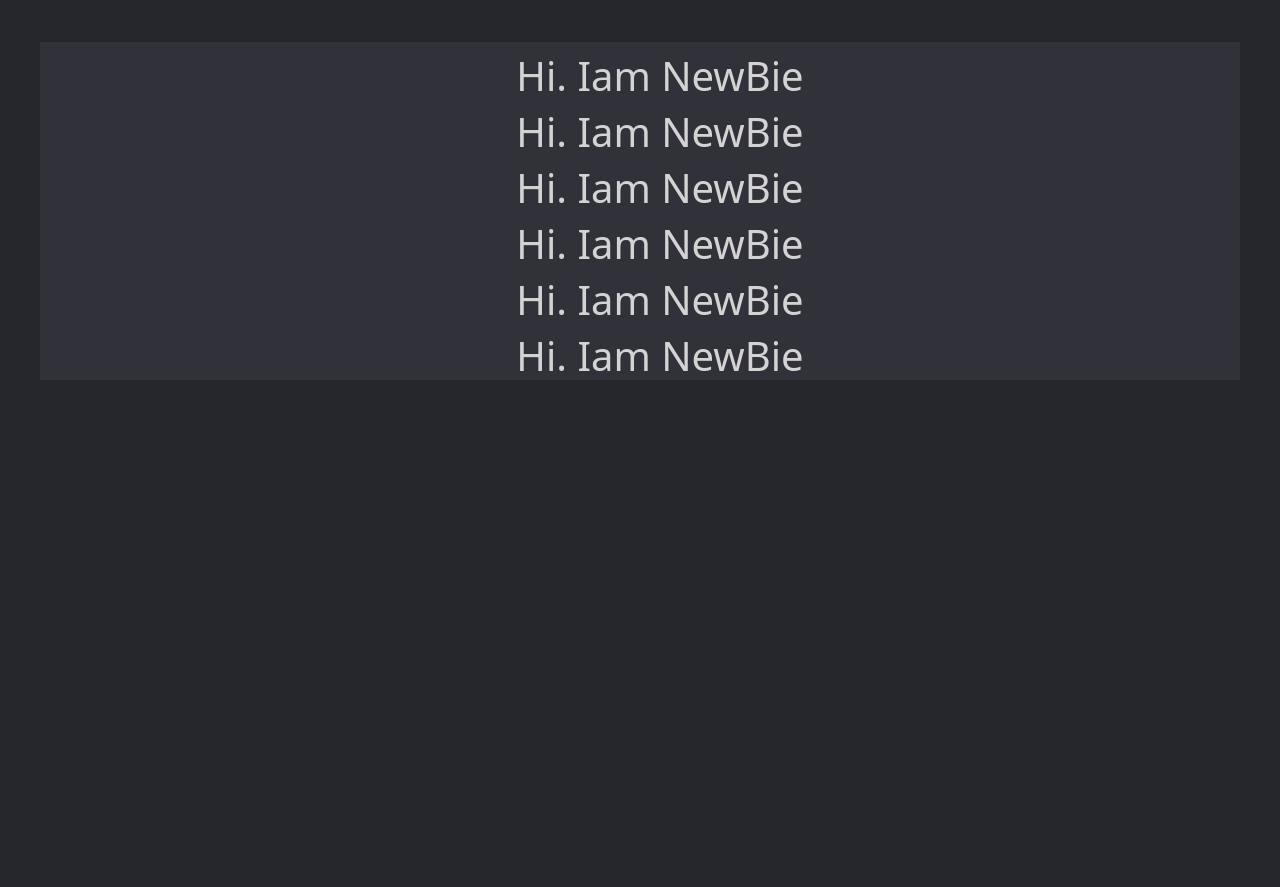
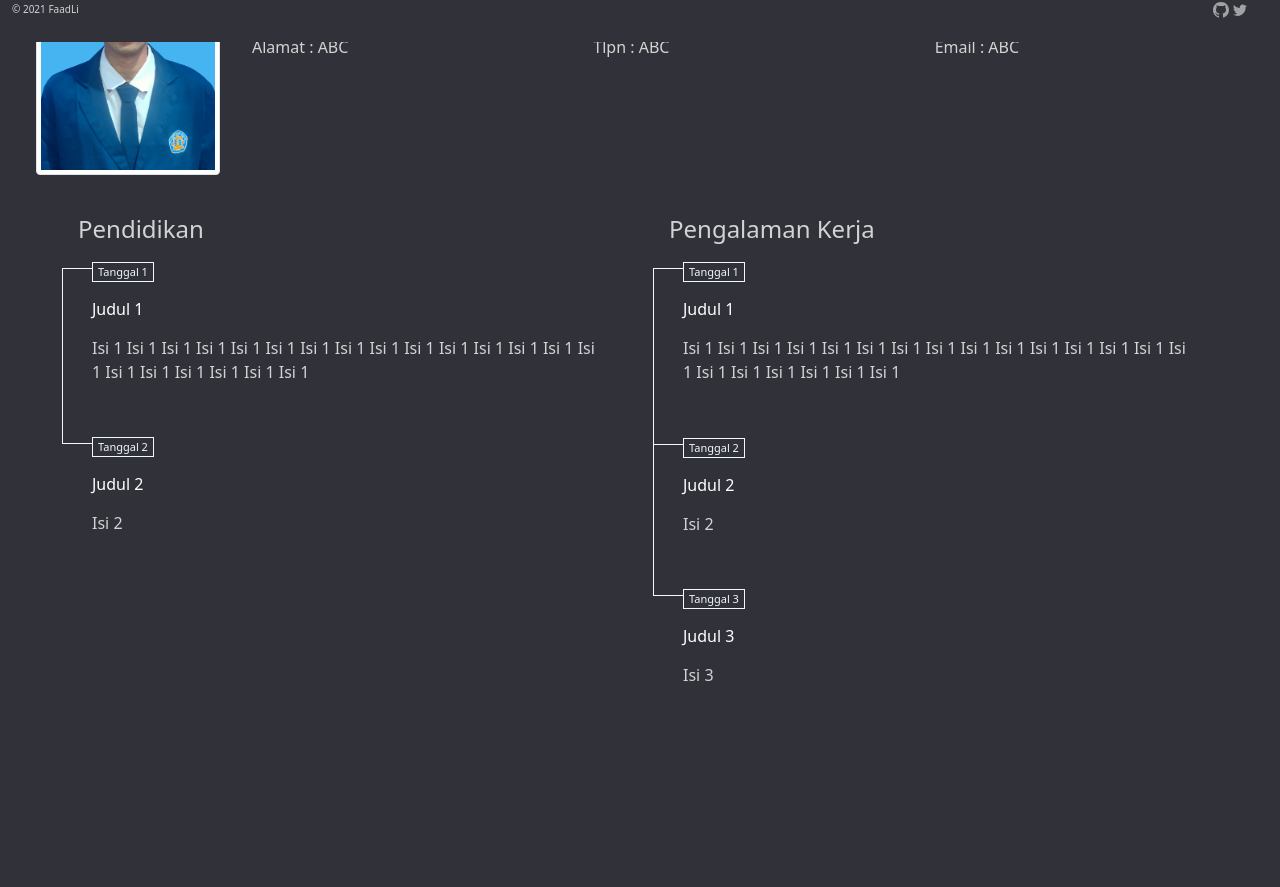
Before and after one commit to FaadLi/faadli.github.io, a plain HTML site: page index.html in a window 1280 px wide. Shown: the part 758-1645 px from the top of the page. Before the commit the page ends 1178 px from the top, so only its background shows below. Drawn offline with Linux system fonts and the light colour scheme.

Commit message:
resume experient

```diff
--- a/assets/custom.css
+++ b/assets/custom.css
@@ -1,34 +1,114 @@
 .full {
     background-color: #31313a;
+    color: lightgrey;
     height: auto;
-    padding-left: 40px;
-    margin: 40px;
 }
 
 nav.header {
     background-color: #31313a;
-    padding-left: 40px;
-    margin-left: 40px;
-    margin-right: 40px;
-    margin-top: 40px;
-    text-align: center;
-}
-
-nav.header2 {
-    background-color: #26262d;
-    padding-top: 40px;
 }
 
 nav.footer {
     background-color: #31313a;
-    padding-left: 40px;
-    margin-left: 40px;
-    margin-right: 40px;
-    margin-bottom: 40px;
     font-size: 20px;
 }
 
-nav.footer2 {
-    background-color: #26262d;
-    padding-bottom: 40px;
+
+/* Border Tabel */
+
+
+/* border line */
+
+.resume-items .resume-item .name {
+    font-weight: 500;
+    color: white;
+    font-style: initial;
+    margin: 0 0 15px 0;
 }
+
+.resume-items .resume-item p {
+    margin: 0;
+}
+
+.resume-items .resume-item:before {
+    background: aliceblue;
+}
+
+.resume-items .resume-item .date {
+    color: aliceblue;
+    border-color: aliceblue;
+}
+
+.resume-items .resume-item .date:before {
+    background: aliceblue;
+}
+
+
+/* end border line */
+
+@media (max-width: 840px) {
+    .section.resume .cols .col.col-md:first-child {
+        margin-bottom: 120px;
+    }
+}
+
+.resume-items .resume-item {
+    position: relative;
+    padding: 0 30px 60px 30px;
+}
+
+@media (max-width: 840px) {
+    .resume-items .resume-item {
+        padding-right: 0px;
+    }
+}
+
+.resume-items .resume-item:before {
+    content: '';
+    position: absolute;
+    left: 0;
+    top: 0;
+    width: 1px;
+    height: 100%;
+    background: aliceblue;
+}
+
+.resume-items .resume-item:first-child {
+    padding-top: 0;
+}
+
+.resume-items .resume-item:last-child {
+    padding-bottom: 0;
+    margin-top: -1px;
+}
+
+.resume-items .resume-item:last-child:before {
+    display: none;
+}
+
+.resume-items .resume-item .date {
+    position: relative;
+    top: -10px;
+    margin: 0 0 5px 0;
+    display: inline-block;
+    padding: 0 5px;
+    height: 20px;
+    line-height: 18px;
+    font-weight: 500;
+    font-size: 11px;
+    color: aliceblue;
+    border: 1px solid aliceblue;
+}
+
+.resume-items .resume-item .date:before {
+    content: '';
+    width: 29px;
+    height: 1px;
+    position: absolute;
+    left: -30px;
+    top: 5px;
+    background: aliceblue;
+}
+
+
+/* end Border Tabel */
--- a/index.html
+++ b/index.html
@@ -12,13 +12,10 @@
 
 
 
-<body style="background-color: #26262d; color: lightgrey; zoom: 100%;">
-    <div class="full">
+<body class="full container-fluid">
 
-        <nav class="navbar fixed-top navbar-light header2">
-            <div class="container-fluid">
-            </div>
-        </nav>
+    <!-- https://www.codeply.com/p/P0KN7DNsEq -->
+
 
     <nav class="navbar fixed-top navbar-expand-lg navbar-dark header">
         <div class="container-fluid text-center">
@@ -46,23 +43,91 @@
     </nav>
 
 
-        <div class="flex-nowrap" style=" text-align: center; padding:180px;">
+    <div class="flex-nowrap" style=" text-align: center; padding:200px;">
         <h1 class="">Hello, world!</h1>
         <h3>Iam Newbie</h3>
         <p>i am trying building website portofolio.</p>
         <br><br>
     </div>
-        <div class="flex-nowrap">
-            <h1 class="text-center">Hi. Iam NewBie</h1>
-            <h1 class="text-center">Hi. Iam NewBie</h1>
-            <h1 class="text-center">Hi. Iam NewBie</h1>
-            <h1 class="text-center">Hi. Iam NewBie</h1>
-            <h1 class="text-center">Hi. Iam NewBie</h1>
-            <h1 class="text-center">Hi. Iam NewBie</h1>
-            <h1 class="text-center">Hi. Iam NewBie</h1>
-            <h1 class="text-center">Hi. Iam NewBie</h1>
-            <h1 class="text-center">Hi. Iam NewBie</h1>
-            <h1 class="text-center">Hi. Iam NewBie</h1>
+    <hr>
+    <div class="flex-nowrap" style="padding-bottom: 200px;">
+        <div class="row p-3">
+            <h2>Riwayat Hidup</h2>
+            <div class="col-2 m-2">
+                <img class="img-thumbnail" src="image/mzFadli.png" alt="image">
+            </div>
+
+            <div class="col">
+                <p>
+                    Lorem ipsum dolor sit amet, in quodsi vulputate pro. Ius illum vocent mediocritatem an, cule dicta iriure at. Ubique maluisset vel te, his dico vituperata ut. Pro ei phaedrum maluisset. Ex audire suavitate has, ei quodsi tacimates sapientem sed, pri zril
+                    ubique ut. Te cule tation munere noluisse. Enim torquatos ne pri, eum mollis salutandi corrumpit et, fugit apeirian duo ad.
+                </p>
+
+                <div class="row">
+                    <div class="col">
+                        Nama : ABC <br> Alamat : ABC
+                    </div>
+                    <div class="col">
+                        Umur : ABC <br> Tlpn : ABC
+                    </div>
+                    <div class="col">
+                        Posisi : ABC <br> Email : ABC
+                    </div>
+                </div>
+            </div>
+
+        </div>
+        <div class="row container-fluid" style="padding-left: 50px;">
+            <div class="col-12 col-md-6">
+                <div class="resume-items">
+                    <h4 class="p-3">Pendidikan</h4>
+                    <div class="resume-item active">
+                        <div class="date">Tanggal 1</div>
+                        <div class="name">Judul 1</div>
+                        <p>
+                            Isi 1 Isi 1 Isi 1 Isi 1 Isi 1 Isi 1 Isi 1 Isi 1 Isi 1 Isi 1 Isi 1 Isi 1 Isi 1 Isi 1 Isi 1 Isi 1 Isi 1 Isi 1 Isi 1 Isi 1 Isi 1
+                        </p>
+                    </div>
+                    <div class="resume-item active">
+                        <div class="date">Tanggal 2</div>
+                        <div class="name">Judul 2</div>
+                        <p>
+                            Isi 2
+                        </p>
+                    </div>
+
+                </div>
+
+            </div>
+            <div class="col-12 col-md-6">
+                <div class="resume-items">
+                    <h4 class="p-3">Pengalaman Kerja</h4>
+                    <div class="resume-item active">
+                        <div class="date">Tanggal 1</div>
+                        <div class="name">Judul 1</div>
+                        <p>
+                            Isi 1 Isi 1 Isi 1 Isi 1 Isi 1 Isi 1 Isi 1 Isi 1 Isi 1 Isi 1 Isi 1 Isi 1 Isi 1 Isi 1 Isi 1 Isi 1 Isi 1 Isi 1 Isi 1 Isi 1 Isi 1
+                        </p>
+                    </div>
+                    <div class="resume-item active">
+                        <div class="date">Tanggal 2</div>
+                        <div class="name">Judul 2</div>
+                        <p>
+                            Isi 2
+                        </p>
+                    </div>
+                    <div class="resume-item active">
+                        <div class="date">Tanggal 3</div>
+                        <div class="name">Judul 3</div>
+                        <p>
+                            Isi 3
+                        </p>
+                    </div>
+
+                </div>
+
+            </div>
+
         </div>
 
 
@@ -84,22 +149,36 @@
                 <div class="navbar-collapse collapse w-100 order-1 order-md-0 dual-collapse2">
                     <ul class="navbar-nav me-auto">
                         <li class="nav-item active">
-                            <a class="nav-link" href="#">Left</a>
+                            <div class="copy" style="font-size: 10px;">
+                                © 2021 FaadLi
+                            </div>
                         </li>
                     </ul>
                 </div>
-                <div class="navbar-collapse collapse w-100 order-3 dual-collapse2">
-                    <ul class="navbar-nav ms-auto">
+
+                <div class="navbar-collapse w-100 order-3 dual-collapse2">
+                    <ul class="navbar-nav ms-auto  text-center">
+
                         <li class="nav-item">
-                            <a class="nav-link" href="#">Right</a>
+                            <div class="row">
+                                <div class="col"></div>
+                                <a class="nav-link col-2" href="#">
+                                    <svg id="i-github" xmlns="http://www.w3.org/2000/svg" viewBox="0 0 64 64" width="16" height="32">
+                                        <path stroke-width="0" fill="currentColor" d="M32 0 C14 0 0 14 0 32 0 53 19 62 22 62 24 62 24 61 24 60 L24 55 C17 57 14 53 13 50 13 50 13 49 11 47 10 46 6 44 10 44 13 44 15 48 15 48 18 52 22 51 24 50 24 48 26 46 26 46 18 45 12 42 12 31 12 27 13 24 15 22 15 22 13 18 15 13 15 13 20 13 24 17 27 15 37 15 40 17 44 13 49 13 49 13 51 20 49 22 49 22 51 24 52 27 52 31 52 42 45 45 38 46 39 47 40 49 40 52 L40 60 C40 61 40 62 42 62 45 62 64 53 64 32 64 14 50 0 32 0 Z" />
+                                    </svg>
+                                </a>
+                                <a class="nav-link col-2" href="#">
+                                    <svg id="i-twitter" xmlns="http://www.w3.org/2000/svg" viewBox="0 0 64 64" width="16" height="32">
+                                        <path stroke-width="0" fill="currentColor" d="M60 16 L54 17 L58 12 L51 14 C42 4 28 15 32 24 C16 24 8 12 8 12 C8 12 2 21 12 28 L6 26 C6 32 10 36 17 38 L10 38 C14 46 21 46 21 46 C21 46 15 51 4 51 C37 67 57 37 54 21 Z" />
+                                    </svg>
+                                </a>
+                                <div class="col"></div>
+                            </div>
+                        </li>
+                        <li class="nav-item">
                         </li>
                     </ul>
                 </div>
-            </div>
-        </nav>
-
-        <nav class="navbar fixed-bottom navbar-light footer2">
-            <div class="container-fluid">
             </div>
         </nav>
 
```
Also changed, not shown: image/mzFadli.png (added). Lines whose indentation alone changed are shown as unchanged.
